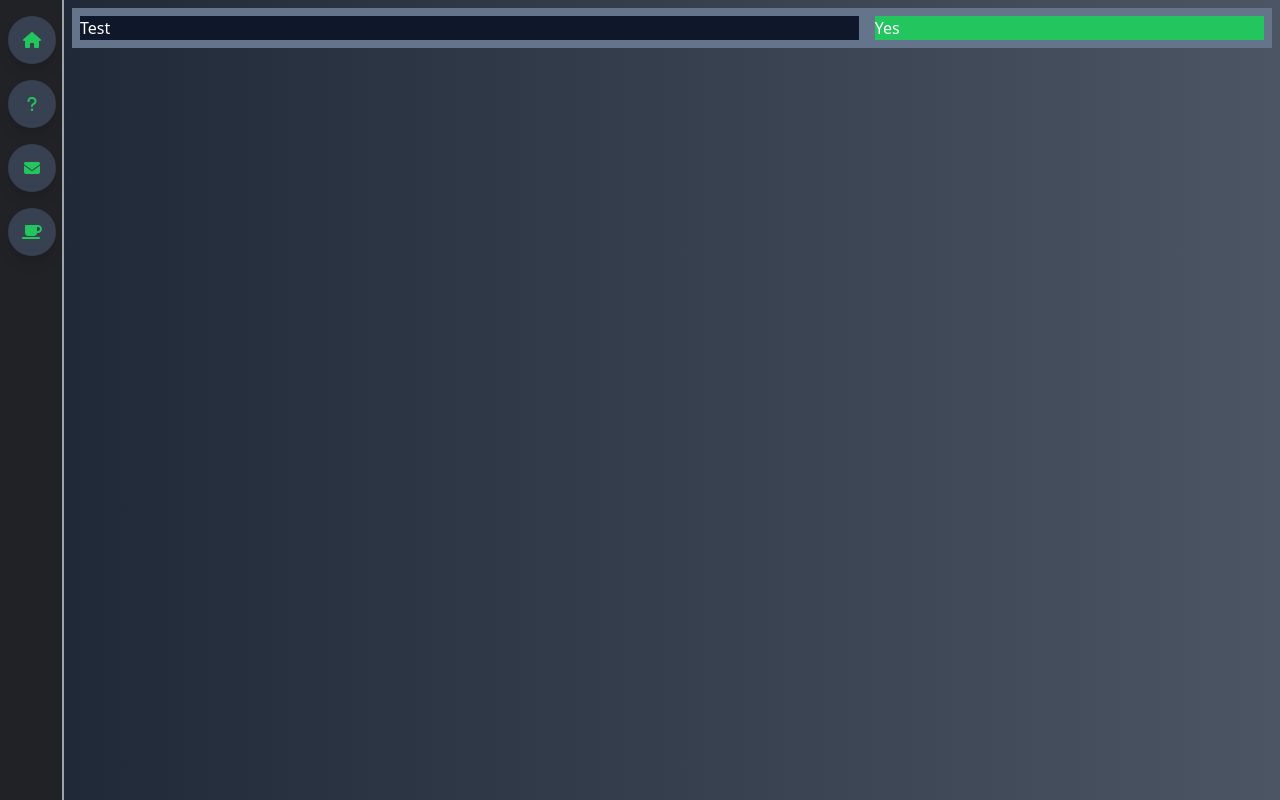
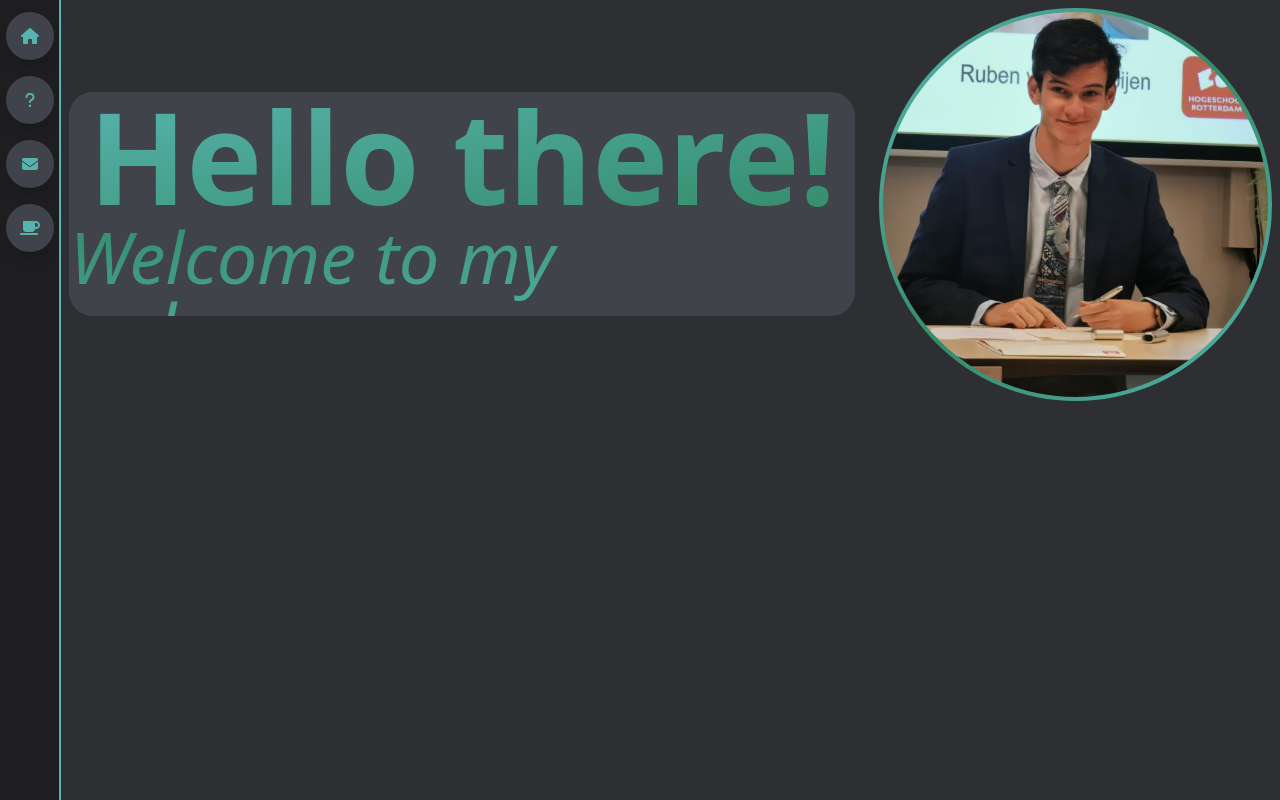
Before and after one commit to FRMeulen/me-online, a Vue app: page / in a window 1280 px wide. Built offline with nearby package versions, Linux system fonts and the light colour scheme.

Commit message:
Backup before style changing.

```diff
--- a/src/App.vue
+++ b/src/App.vue
@@ -1,41 +1,15 @@
 <template>
   <div class="flex flex-row z-50">
     <SideBar />
-    <div
-      class="min-h-screen max-h-screen bg-gradient-to-l from-gray-600 to-gray-800"
-      :style="{ width: widthClass }"
-    >
-      <router-view class="m-2 text-white bg-slate-500" />
+    <div class="min-h-screen max-h-screen bg-bgprimary w-full flex flex-col">
+      <router-view class="m-2 text-white" />
     </div>
   </div>
 </template>
 
 <script setup lang="ts">
-import { ref, onMounted, computed, onBeforeUnmount } from "vue";
 import { useStore } from "vuex";
 import SideBar from "./components/layout/SideBar.vue";
 
 const store = useStore();
-
-const sidebarWidth = ref(32);
-const heightBuffer = ref(16);
-
-store.commit("updateWidth", window.innerWidth - sidebarWidth.value);
-store.commit("updateHeight", window.innerHeight - heightBuffer.value);
-
-function onResize(): void {
-  store.commit("updateWidth", window.innerWidth - sidebarWidth.value);
-}
-
-const widthClass = computed(() => {
-  return `${store.getters.width}px`;
-});
-
-onMounted(() => {
-  window.addEventListener("resize", onResize);
-});
-
-onBeforeUnmount(() => {
-  window.removeEventListener("resize", onResize);
-});
 </script>
--- a/src/components/layout/SideBar.vue
+++ b/src/components/layout/SideBar.vue
@@ -1,6 +1,6 @@
 <template>
   <div
-    class="h-screen w-16 p-2 flex flex-col bg-primary text-secondary shadow-lg border-r-2 border-gray-400"
+    class="h-screen w-16 p-1 flex flex-col bg-bgsecondary textsecondary shadow-lg border-r-2 border-primary"
   >
     <SideBarIcon
       icon-name="fa-solid fa-house"
--- a/src/store/index.ts
+++ b/src/store/index.ts
@@ -1,26 +1,9 @@
 import { createStore } from "vuex";
 
 export default createStore({
-  state: {
-    routerViewWidth: 0,
-    routerViewHeight: 0,
-  },
-  getters: {
-    width: (state) => {
-      return state.routerViewWidth;
-    },
-    height: (state) => {
-      return state.routerViewHeight;
-    },
-  },
-  mutations: {
-    updateWidth(state, width) {
-      state.routerViewWidth = width;
-    },
-    updateHeight(state, height) {
-      state.routerViewHeight = height;
-    },
-  },
+  state: {},
+  getters: {},
+  mutations: {},
   actions: {},
   modules: {},
 });
--- a/src/tailwind.css
+++ b/src/tailwind.css
@@ -6,7 +6,7 @@
   .sidebar-icon {
     @apply relative flex items-center justify-center
            h-12 w-12 my-2 mx-auto shadow-lg
-           bg-gray-700 text-green-500 hover:bg-green-600 hover:text-white
+           bg-bgaccent text-primary hover:bg-secondary hover:text-white
            rounded-3xl hover:rounded-xl
            transition-all duration-300 ease-linear
            cursor-pointer;
@@ -15,36 +15,16 @@
   .sidebar-tooltip {
     @apply absolute w-auto p-2 m-2 min-w-max left-14
            rounded-md shadow-md
-           text-white bg-gray-900
+           text-primary bg-bgsecondary
            text-xs font-bold caret-transparent
            transition-all duration-100 scale-0 origin-left;
   }
 
-  .card {
-    @apply block p-6 rounded-lg border shadow-md m-4
-           bg-gray-800 border-gray-200 hover:bg-gray-700
+  .debug-red {
+    @apply border-2 border-red-600
   }
 
-  .card-no-hover {
-    @apply block p-6 rounded-lg border shadow-md m-4
-           bg-gray-800 border-gray-200
-  }
-
-  .card-title {
-    @apply mb-2 text-2xl font-bold tracking-tight text-white border-b-2 border-gray-200
-  }
-
-  .card-text {
-    @apply font-normal text-white
-  }
-
-  .card-button {
-    @apply inline-flex items-center py-2 px-3 text-sm font-medium text-center
-           text-white bg-blue-700 rounded-lg hover:bg-blue-800 focus:ring-4
-           focus:outline-none focus:ring-blue-300
-  }
-
-  .profile-icon {
-    @apply object-cover object-left-top max-w-xs max-h-80 m-2 border-gray-200 rounded-full border-2
+  .debug-green {
+    @apply border-2 border-green-500
   }
 }
--- a/src/views/HomeView.vue
+++ b/src/views/HomeView.vue
@@ -1,7 +1,26 @@
 <template>
-  <div class="home flex row">
-    <div class="main-content bg-slate-900 w-2/3 m-2">Test</div>
-    <div class="right-column bg-green-500 w-1/3 m-2">Yes</div>
+  <div class="home h-full">
+    <div class="introduction-container flex flex-row h-fit w-full">
+      <div
+        class="flex flex-col w-2/3 h-full self-center bg-bgaccent rounded-3xl mr-6"
+      >
+        <p
+          class="font-bold leading-relaxed self-center sm:text-6xl md:text-7xl lg:text-8xl xl:text-9xl bg-gradient-to-br from-primary to-secondary bg-clip-text text-transparent"
+        >
+          Hello there!
+        </p>
+        <p
+          class="italic h-[6rem] self-center sm:text-4xl md:text-5xl lg:text-6xl xl:text-7xl bg-gradient-to-br from-secondary to-primary bg-clip-text text-transparent"
+        >
+          Welcome to my webpage.
+        </p>
+      </div>
+      <div
+        class="w-1/3 bg-gradient-to-br from-primary via-secondary to-primary rounded-full"
+      >
+        <img alt="Me" class="rounded-full p-1" src="@/assets/me.jpg" />
+      </div>
+    </div>
   </div>
 </template>
 
--- a/tailwind.config.js
+++ b/tailwind.config.js
@@ -1,11 +1,15 @@
 /** @type {import('tailwindcss').Config} */
 module.exports = {
   content: ["./src/**/*.vue"],
+  darkmode: 'class',
   theme: {
     extend: {
       colors: {
-        primary: "#202225",
-        secondary: "#27ca78",
+        bgprimary: "#2d2f33",
+        bgsecondary: "#1e1e21",
+        bgaccent: "#40444a",
+        primary: "#57b3ad",
+        secondary: "#348c6a",
       },
     },
   },
```
Also changed, not shown: .eslintrc.js, src/assets/me.jpg.
